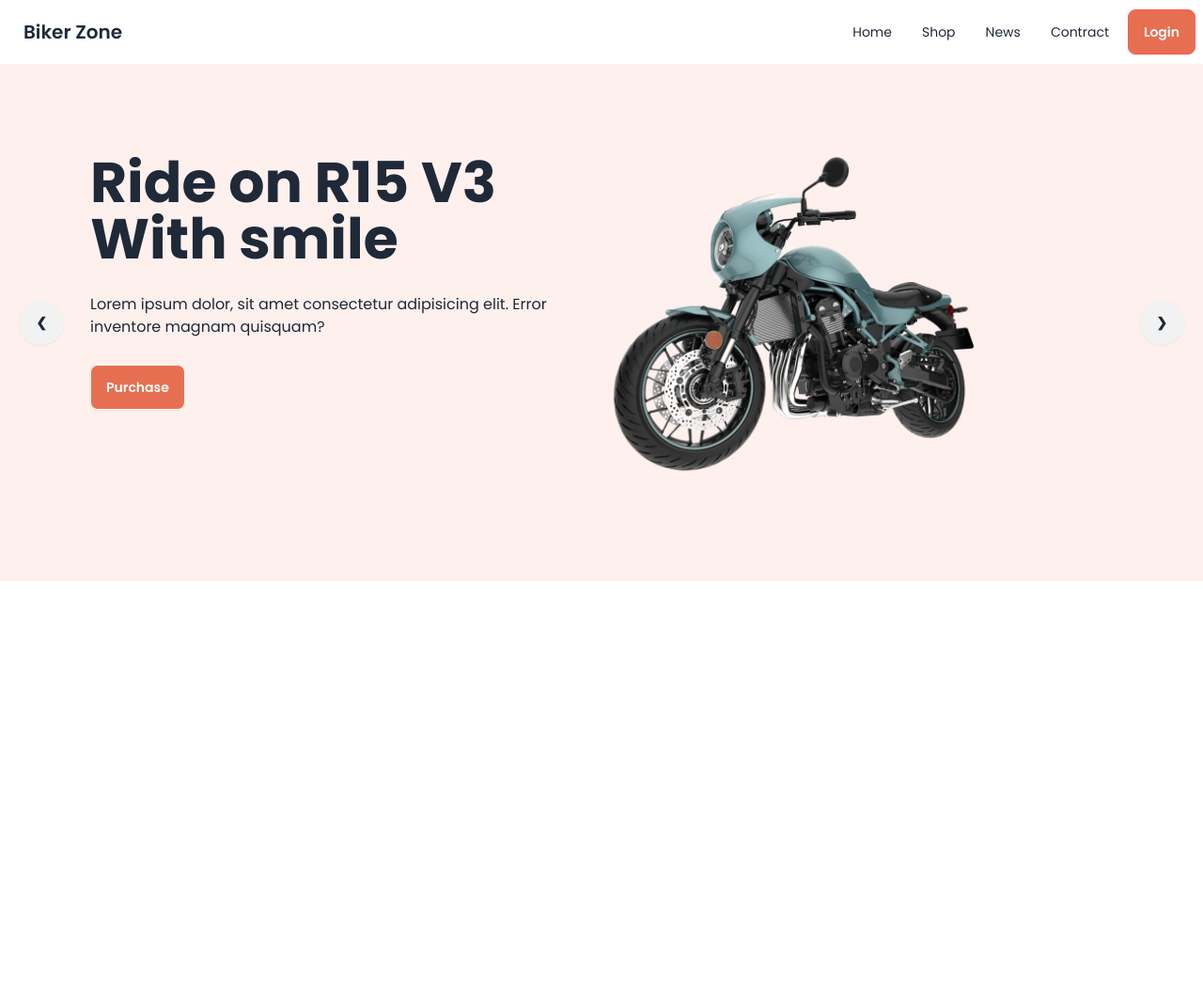
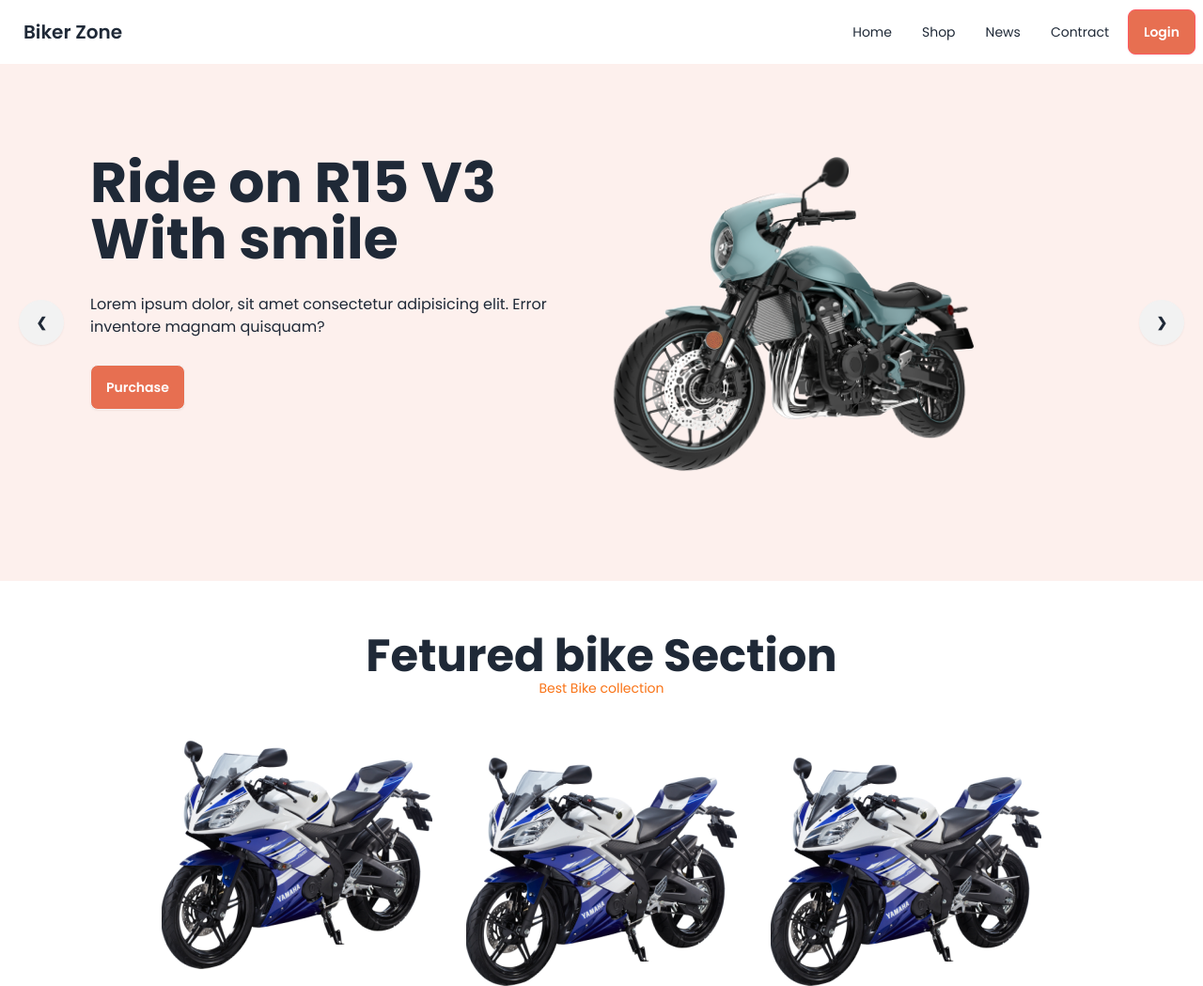
Before and after one commit to mahdi33-gk/daisyUI-test, a plain HTML site: page index.html in a window 1280 px wide. Shown: the whole page at 94% size. Before the commit the page ends 800 px from the top, so only its background shows below. Drawn offline with nearby package versions, Linux system fonts and the light colour scheme.

Commit message:
adding hw

```diff
--- a/index.html
+++ b/index.html
@@ -144,7 +144,24 @@
         </div>
      </header>
      <!-- main section -->
-      <main></main>
+      <main class="mt-14">
+        <!-- fetured bike -->
+         <div class="text-center ">
+          <h1 class="font-bold text-5xl">Fetured bike Section</h1>
+          <p class="text-sm text-orange-500">Best Bike collection</p>
+         </div>
+        <div class="flex  justify-center  mx-auto mt-7 space-x-9 space-y-9 items-center flex-col lg:flex-row">
+          <div>
+            <img src="images/others/feature-bike.png" alt="">
+          </div>
+          <div>
+            <img src="images/others/feature-bike.png" alt="">
+          </div>
+          <div>
+            <img src="images/others/feature-bike.png" alt="">
+          </div>
+        </div>
+      </main>
       <!-- footer section -->
        <footer></footer>
 </body>
```
